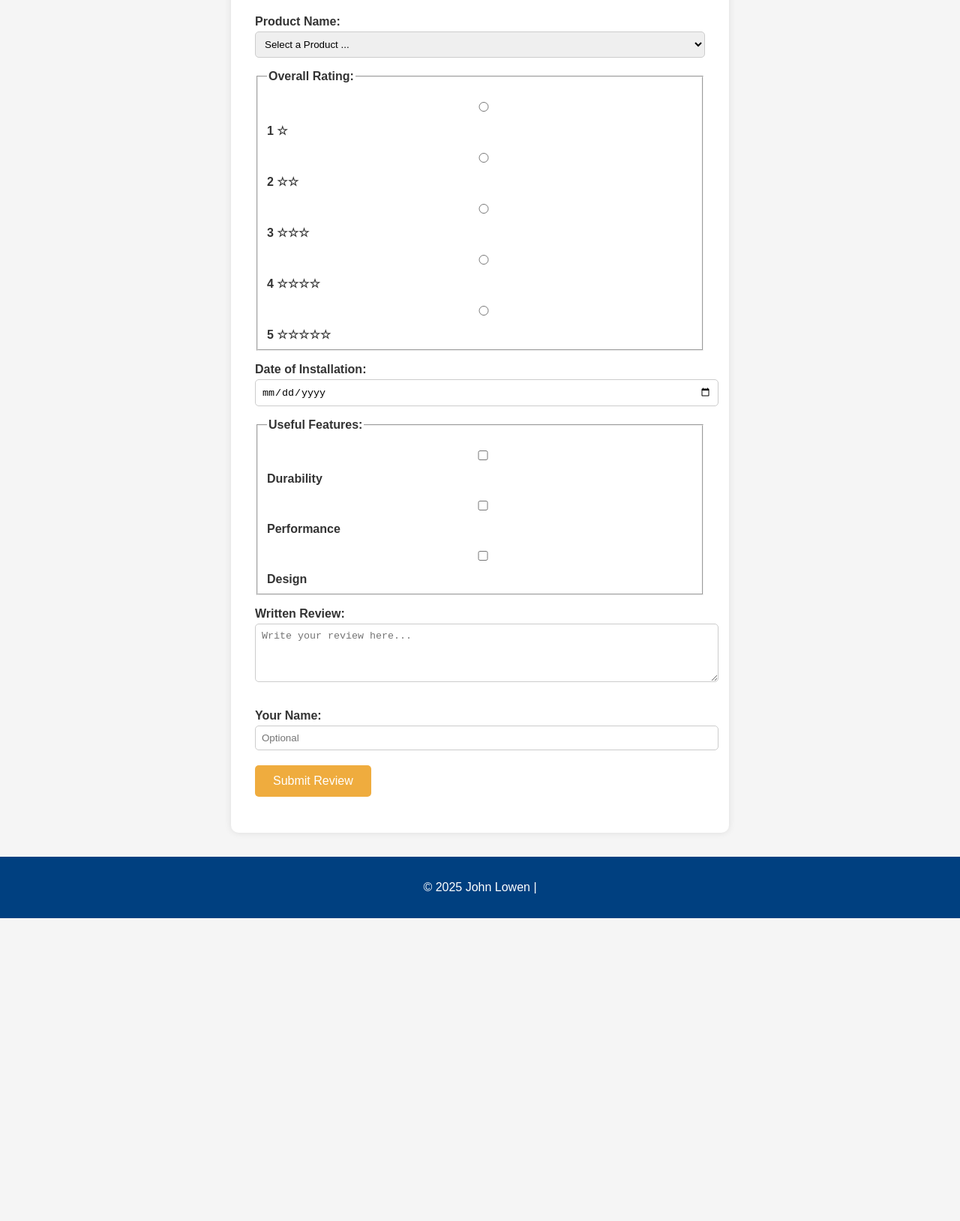
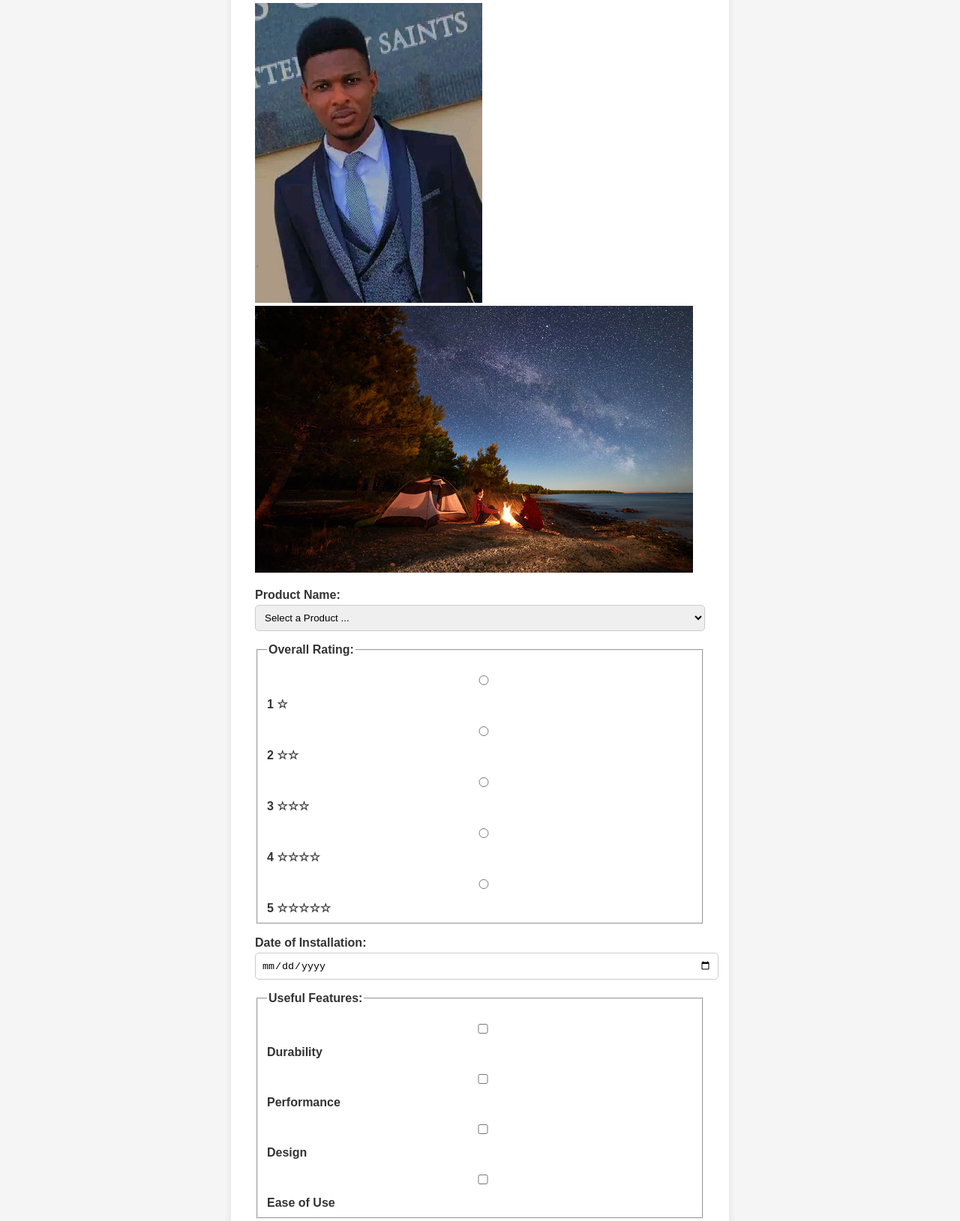
Before and after one commit to lowe-lang/wdd131, a plain HTML site: page project/form.html in a window 1280 px wide. Shown: the part 172-1801 px from the top of the page at 75% size. Before the commit the page ends 1397 px from the top, so only its background shows below. Drawn offline with Linux system fonts and the light colour scheme.

Commit message:
week5 pro

```diff
--- a/project/form.html
+++ b/project/form.html
@@ -5,9 +5,13 @@
     <meta charset="UTF-8">
     <meta name="viewport" content="width=device-width, initial-scale=1.0">
     <title>Product Review Form</title>
+    <meta name="description"
+        content="Submit detailed product reviews including ratings, features, installation date, and comments. Help others make informed choices.">
+    <meta name="author" content="John Lowen">
     <link rel="stylesheet" href="styles/form.css">
     <script src="scripts/form.js"></script>
 </head>
+
 
 <body>
     <header>
@@ -15,29 +19,55 @@
     </header>
 
     <main>
+        <img src="images/profile.jpg" alt="Profile Image">
+        <img src="images/camping1 (2).png" alt="Camping Image">
+
     <form id="reviewForm" method="get" action="review.html">
-            <label for="product">Product Name:</label>
-            <select id="product" name="product" required>
+
+        <label for="productSelect">Product Name:</label>
+        <select id="productSelect" name="product" required>
             <option value="" disabled selected>Select a Product ...</option>
         </select>
 
         <fieldset>
             <legend>Overall Rating:</legend>
-                <label><input type="radio" name="rating" value="1" required> 1 ☆</label>
-                <label><input type="radio" name="rating" value="2"> 2 ☆☆</label>
-                <label><input type="radio" name="rating" value="3"> 3 ☆☆☆</label>
-                <label><input type="radio" name="rating" value="4"> 4 ☆☆☆☆</label>
-                <label><input type="radio" name="rating" value="5"> 5 ☆☆☆☆☆</label>
+            <label for="rating1">
+                <input type="radio" id="rating1" name="rating" value="1" required> 1 ☆
+            </label>
+            <label for="rating2">
+                <input type="radio" id="rating2" name="rating" value="2"> 2 ☆☆
+            </label>
+            <label for="rating3">
+                <input type="radio" id="rating3" name="rating" value="3"> 3 ☆☆☆
+            </label>
+            <label for="rating4">
+                <input type="radio" id="rating4" name="rating" value="4"> 4 ☆☆☆☆
+            </label>
+            <label for="rating5">
+                <input type="radio" id="rating5" name="rating" value="5"> 5 ☆☆☆☆☆
+            </label>
         </fieldset>
 
-            <label for="date">Date of Installation:</label>
-            <input type="date" id="date" name="date" required>
+    </form>
+
+        <label for="installDate">Date of Installation:</label>
+        <input type="date" id="installDate" name="date" required>
+
 
             <fieldset>
                 <legend>Useful Features:</legend>
-                <label><input type="checkbox" name="features" value="Feature A"> Durability</label>
-                <label><input type="checkbox" name="features" value="Feature B"> Performance</label>
-                <label><input type="checkbox" name="features" value="Feature C"> Design</label>
+                <label for="feature1">
+                    <input type="checkbox" id="feature1" name="features" value="Durability"> Durability
+                </label>
+                <label for="feature2">
+                    <input type="checkbox" id="feature2" name="features" value="Performance"> Performance
+                </label>
+                <label for="feature3">
+                    <input type="checkbox" id="feature3" name="features" value="Design"> Design
+                </label>
+                <label for="feature4">
+                    <input type="checkbox" id="feature4" name="features" value="Ease of Use"> Ease of Use
+                </label>
             </fieldset>
 
             <label for="review">Written Review:</label>
--- a/project/scripts/form.js
+++ b/project/scripts/form.js
@@ -1,18 +1,20 @@
 const products = [
-    { id: 1, name: "Product A" },
-    { id: 2, name: "Product B" },
-    { id: 3, name: "Product C" },
-    { id: 4, name: "Product D" }
+    { id: "p1", name: "Camping Tent" },
+    { id: "p2", name: "Sleeping Bag" },
+    { id: "p3", name: "Backpack" },
+    { id: "p4", name: "Camping Stove" }
 ];
 
-const productSelect = document.getElementById("product");
+const select = document.getElementById("product");
+
 
 products.forEach(product => {
     const option = document.createElement("option");
     option.value = product.id;
     option.textContent = product.name;
-    productSelect.appendChild(option);
+    select.appendChild(option);
 });
+
 
 document.addEventListener("DOMContentLoaded", () => {
     if (window.location.pathname.endsWith("review.html")) {
--- a/project/styles/form.css
+++ b/project/styles/form.css
@@ -53,6 +53,14 @@ input[type="submit"] {
     border-radius: 5px;
 }
 
+    @media (max-width: 768px) {
+
+    }
+
+    main {
+        grid-template-columns: 1fr;
+    }
+
 input[type="submit"]:hover {
     background-color: #d18e2b;
 }
```
Also changed, not shown: project/images/camping1 (2).png (added), project/images/profile.jpg (added). Lines whose indentation alone changed are shown as unchanged.
